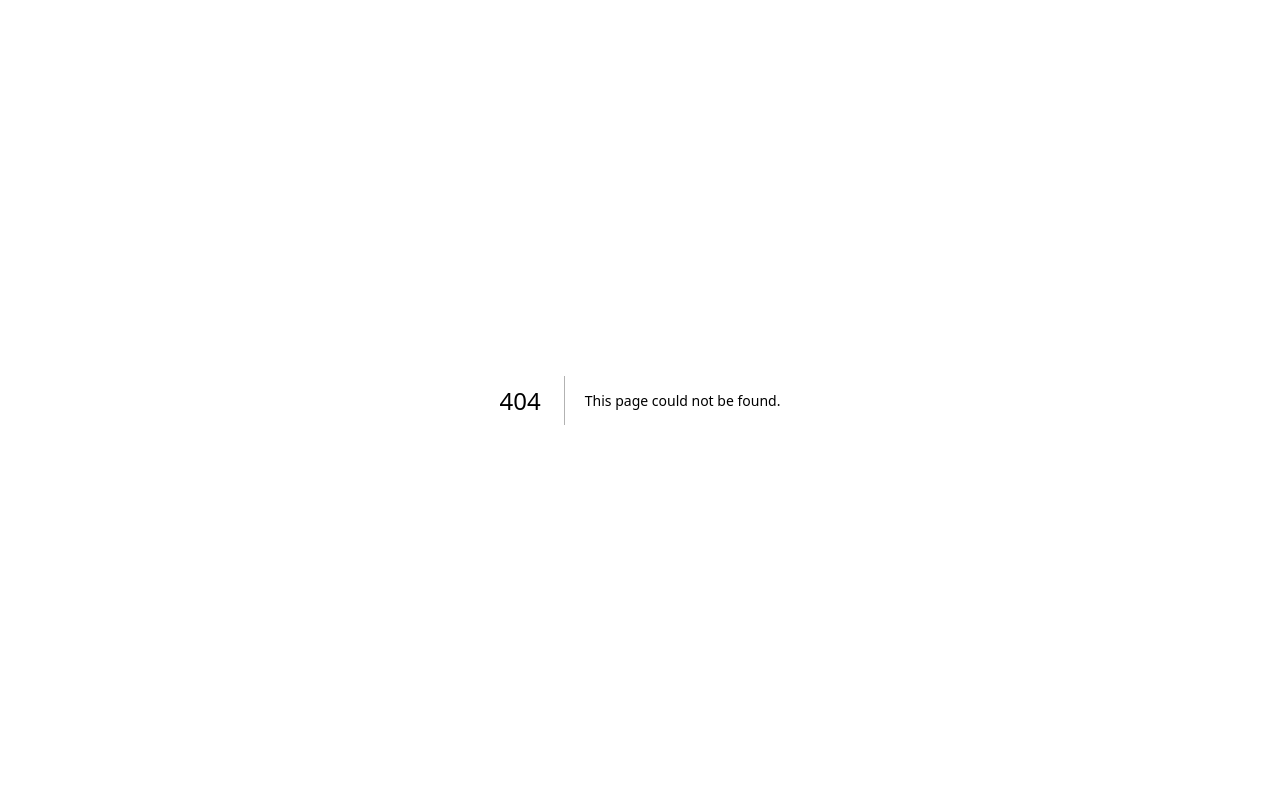
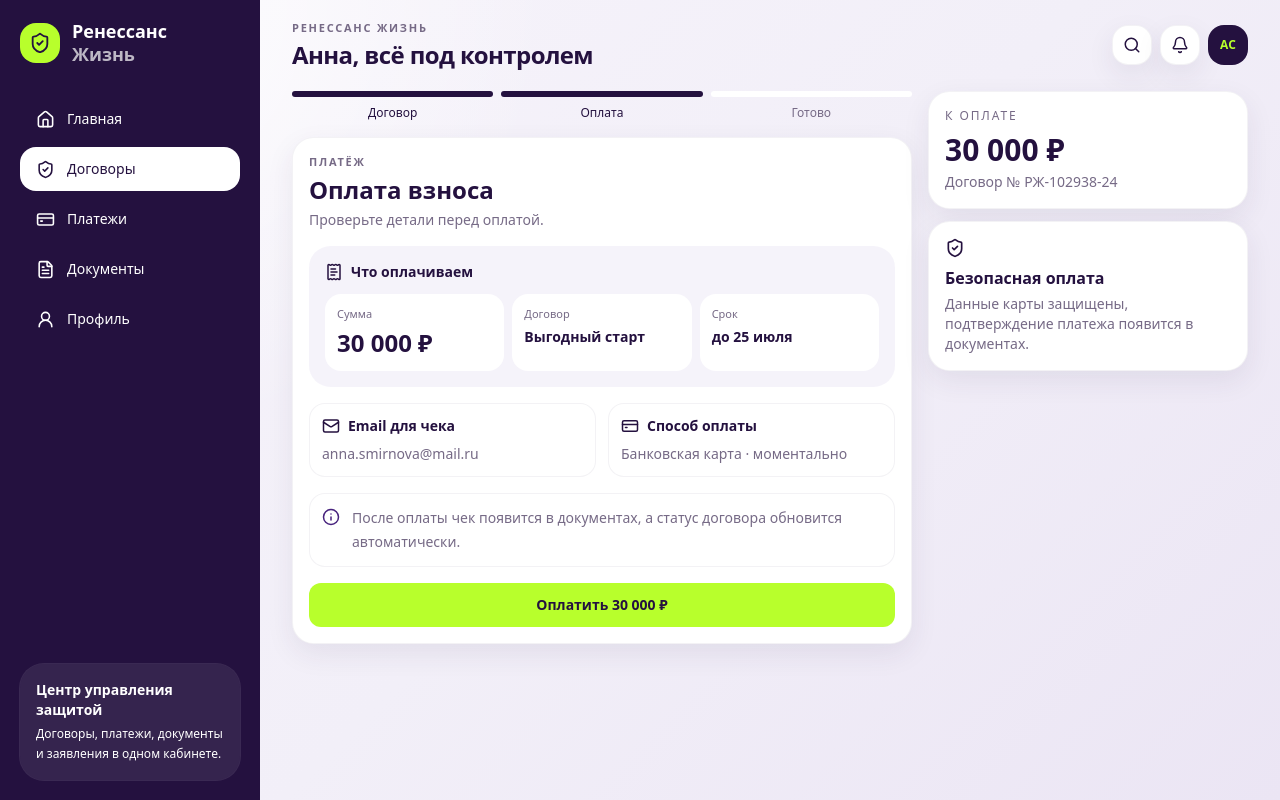
Before and after one commit to cousy4-dotcom/renlife-lk-redesign, a Next.js app: page /contracts/contract-1/payment in a window 1280 px wide. Before the commit this address had no page. Built offline with nearby package versions, Linux system fonts and the light colour scheme.

Commit message:
Preserve redesign routes for merge

```diff
--- /dev/null
+++ b/src/app/contracts/[id]/payment/page.tsx
@@ -0,0 +1,3 @@
+import Payment from '@/app/payment/page';
+
+export default Payment;
--- a/src/data/mock.ts
+++ b/src/data/mock.ts
@@ -27,7 +27,7 @@
 
 export const contracts = [
   {
-    id: 'vs-102938',
+    id: 'contract-1',
     number: '№ РЖ-102938-24',
     title: 'Выгодный старт',
     type: 'Инвестиционное страхование жизни',
@@ -45,7 +45,7 @@
 export const payments = [
   {
     id: 'pay-001',
-    contractId: 'vs-102938',
+    contractId: 'contract-1',
     amount: '30 000 ₽',
     dueDate: '25 июля',
     status: 'Ожидает оплаты',
@@ -78,7 +78,7 @@
 
 export const quickActions = [
   { label: 'Оплатить', href: '/payment', icon: CreditCard, primary: true },
-  { label: 'Открыть договор', href: '/contracts/vs-102938', icon: ShieldCheck },
+  { label: 'Открыть договор', href: '/contracts/contract-1', icon: ShieldCheck },
   { label: 'Документы', href: '/documents', icon: FileText },
   { label: 'Поддержка', href: '/claims/new', icon: Headphones },
 ];
```
